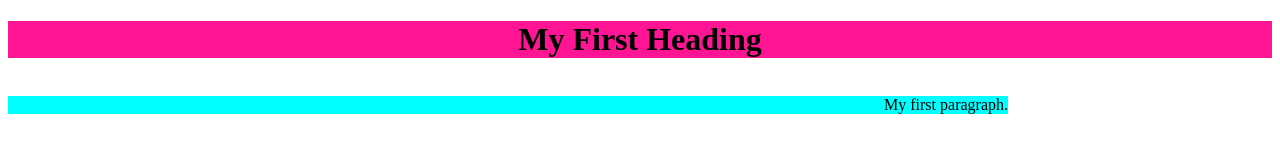
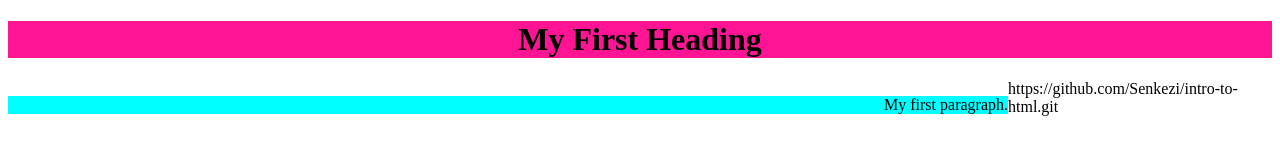
Before and after one commit to Senkezi/intro-to-html, a plain HTML site: page try.html in a window 1280 px wide. Drawn offline with Linux system fonts and the light colour scheme.

```diff
--- a/try.html
+++ b/try.html
@@ -11,3 +11,4 @@
     <p>My first paragraph.</p>
 </body>
 </html>
+https://github.com/Senkezi/intro-to-html.git
```
Also changed, not shown: baby.css (added).
